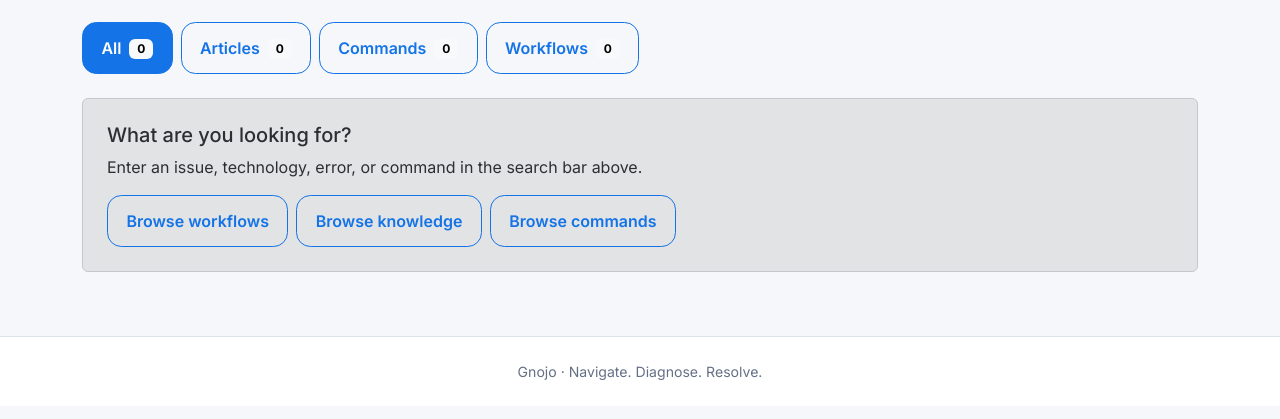
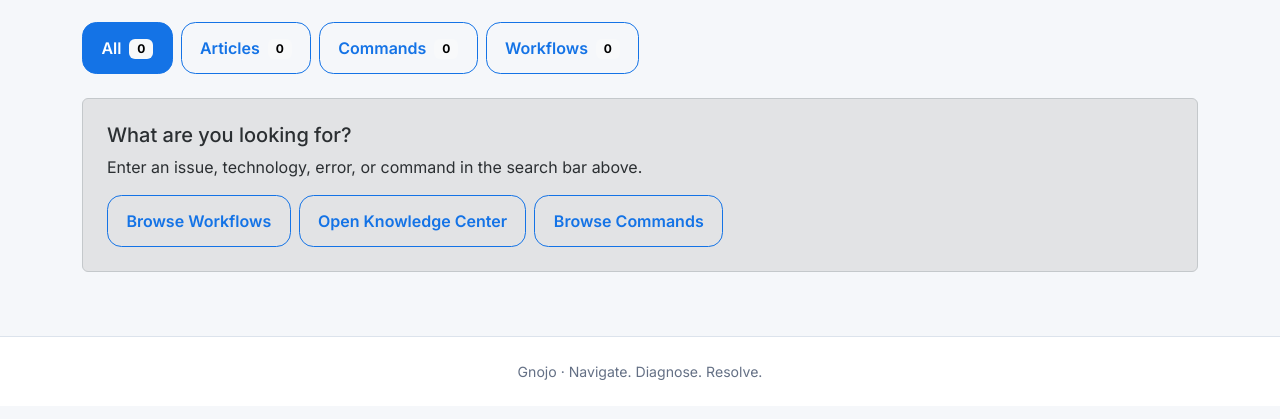
Before and after one commit to grgdougall-crypto/Gnojo, a Flask app: page /search in a window 1280 px wide. Shown: the part 265-684 px from the top of the page. Run offline with Flask 3, Linux system fonts and the light colour scheme; parts of the project's set-up code (start-up, migrations or seed data) failed here and were passed over.

Commit message:
Standardize navigation terminology across Gnojo

```diff
--- a/app/templates/commands.html
+++ b/app/templates/commands.html
@@ -30,7 +30,7 @@
             class="btn btn-outline-primary"
         >
             <i class="bi bi-arrow-left me-2"></i>
-            Knowledge Center
+            Back to Knowledge Center
         </a>
     </div>
 
--- a/app/templates/content_quality.html
+++ b/app/templates/content_quality.html
@@ -6,7 +6,7 @@
 <section class="container quality-page" aria-labelledby="qualityTitle">
     <div class="quality-heading">
         <div><span class="section-eyebrow">Content Studio</span><h1 id="qualityTitle">Content Quality Dashboard</h1><p>Use real workflow activity and content coverage to decide what Gnojo should improve next.</p></div>
-        <a class="btn btn-outline-primary" href="{{ url_for('workflow_studio') }}"><i class="bi bi-diagram-3 me-2" aria-hidden="true"></i>Workflow Studio</a>
+        <a class="btn btn-outline-primary" href="{{ url_for('workflow_studio') }}"><i class="bi bi-diagram-3 me-2" aria-hidden="true"></i>Open Workflow Studio</a>
     </div>
 
     <section class="analytics-grid" aria-label="Content quality summary">
--- a/app/templates/content_studio.html
+++ b/app/templates/content_studio.html
@@ -199,7 +199,7 @@
                     <div class="card-body p-4 d-flex flex-wrap align-items-center gap-4">
                         <div class="quality-studio-card__icon"><i class="bi bi-clipboard2-pulse" aria-hidden="true"></i></div>
                         <div class="flex-grow-1"><span class="section-eyebrow">Measure and improve</span><h2 class="h4 mt-1 mb-1">Content Quality Dashboard</h2><p class="text-muted mb-0">Turn workflow usage, feedback, abandonment, and coverage gaps into an actionable improvement queue.</p></div>
-                        <span class="btn btn-outline-danger">Open dashboard <i class="bi bi-arrow-right ms-2" aria-hidden="true"></i></span>
+                        <span class="btn btn-outline-danger">Open Content Quality <i class="bi bi-arrow-right ms-2" aria-hidden="true"></i></span>
                     </div>
                 </div>
             </a>
--- a/app/templates/index.html
+++ b/app/templates/index.html
@@ -240,7 +240,7 @@
                     </div>
 
                     <div>
-                        <h3>Knowledge Base</h3>
+                        <h3>Knowledge Center</h3>
 
                         <p>
                             Browse troubleshooting playbooks,
--- a/app/templates/knowledge_center.html
+++ b/app/templates/knowledge_center.html
@@ -237,7 +237,7 @@
                                                align-items-center gap-2 mb-1"
                                     >
                                         <h2 class="h4 mb-0">
-                                            Browse Published Articles
+                                            Published Articles
                                         </h2>
 
                                         <span class="badge text-bg-success">
--- a/app/templates/published.html
+++ b/app/templates/published.html
@@ -29,7 +29,7 @@
             class="btn btn-outline-primary"
         >
             <i class="bi bi-arrow-left me-2"></i>
-            Knowledge Center
+            Back to Knowledge Center
         </a>
     </div>
 
--- a/app/templates/search_results.html
+++ b/app/templates/search_results.html
@@ -108,9 +108,9 @@ Gnojo Search
             <h2 class="h5 mb-2">What are you looking for?</h2>
             <p class="mb-0">Enter an issue, technology, error, or command in the search bar above.</p>
             <div class="d-flex flex-wrap gap-2 mt-3">
-                <a class="btn btn-outline-primary" href="{{ url_for('home') }}#workflows">Browse workflows</a>
-                <a class="btn btn-outline-primary" href="{{ url_for('knowledge_center') }}">Browse knowledge</a>
-                <a class="btn btn-outline-primary" href="{{ url_for('list_commands') }}">Browse commands</a>
+                <a class="btn btn-outline-primary" href="{{ url_for('home') }}#workflows">Browse Workflows</a>
+                <a class="btn btn-outline-primary" href="{{ url_for('knowledge_center') }}">Open Knowledge Center</a>
+                <a class="btn btn-outline-primary" href="{{ url_for('list_commands') }}">Browse Commands</a>
             </div>
         </div>
 
@@ -156,9 +156,9 @@ Gnojo Search
             </p>
 
             <div class="d-flex flex-wrap gap-2 mt-3">
-                <a class="btn btn-sm btn-outline-primary" href="{{ url_for('home') }}#workflows">Browse workflows</a>
-                <a class="btn btn-sm btn-outline-primary" href="{{ url_for('knowledge_center') }}">Browse knowledge</a>
-                <a class="btn btn-sm btn-outline-primary" href="{{ url_for('list_commands') }}">Browse commands</a>
+                <a class="btn btn-sm btn-outline-primary" href="{{ url_for('home') }}#workflows">Browse Workflows</a>
+                <a class="btn btn-sm btn-outline-primary" href="{{ url_for('knowledge_center') }}">Open Knowledge Center</a>
+                <a class="btn btn-sm btn-outline-primary" href="{{ url_for('list_commands') }}">Browse Commands</a>
             </div>
 
         </div>
--- a/app/templates/troubleshooting_history_detail.html
+++ b/app/templates/troubleshooting_history_detail.html
@@ -4,7 +4,7 @@
 
 {% block content %}
 <section class="container history-page history-detail" aria-labelledby="sessionTitle">
-    <a class="back-link" href="{{ return_to or url_for('troubleshooting_history') }}"><i class="bi bi-arrow-left" aria-hidden="true"></i>Back to troubleshooting history</a>
+    <a class="back-link" href="{{ return_to or url_for('troubleshooting_history') }}"><i class="bi bi-arrow-left" aria-hidden="true"></i>Back to Troubleshooting History</a>
     <div class="history-heading">
         <div>
             <span class="section-eyebrow">Troubleshooting session</span>
```
Also changed, not shown: tests/test_content_quality.py (+2 -0 lines), tests/test_landing_page_actions.py (+3 -1 lines), tests/test_library_filters.py (+2 -0 lines), tests/test_search_upgrade.py (+4 -4 lines), tests/test_troubleshooting_history.py (+1 -0 lines).
